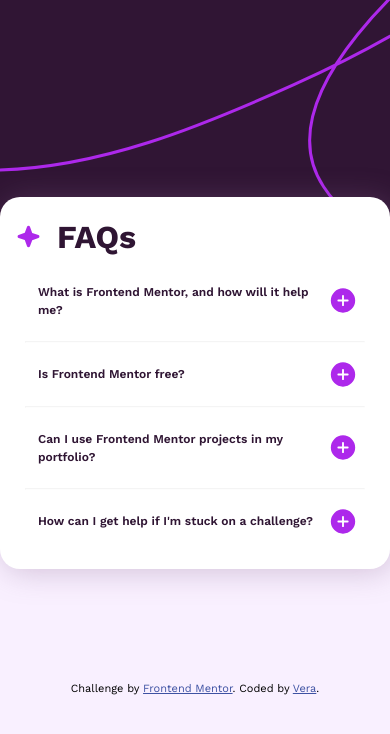
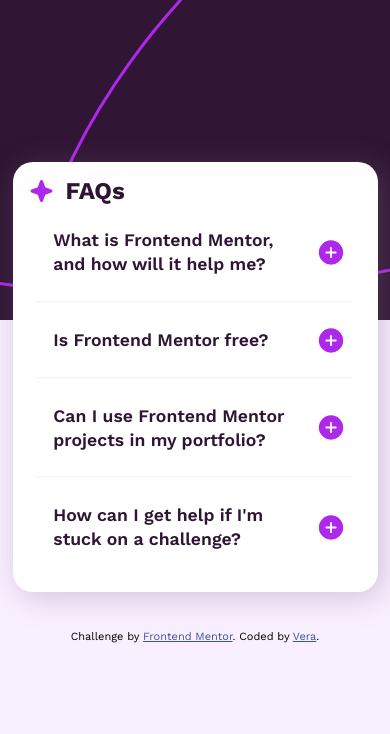
Before and after one commit to verakissyou17/FAQ-accordion, a plain HTML site: page index.html in a window 390 px wide. Drawn offline with nearby package versions, Linux system fonts and the light colour scheme.

Commit message:
Improve design

```diff
--- a/style.css
+++ b/style.css
@@ -10,7 +10,9 @@
     --ftw-700: 700;
   }
 
-  *, *::after, *::before {
+  *,
+  *::after,
+  *::before {
     box-sizing: border-box;
     margin: 0;
     padding: 0;
@@ -21,12 +23,15 @@
     background-color: var(--Light-pink);
     background-image: url(./images/background-pattern-desktop.svg);
     background-repeat: no-repeat;
-    min-height: 100vh;
+    background-position: top;
+    background-size: auto;
     display: flex;
     flex-direction: column;
     justify-content: center;
     align-items: center;
     margin: 0 auto;
+    min-height: 100vh;
+    line-height: 1.5rem;
   }
 
   hr {
@@ -41,11 +46,10 @@
     background-color: var(--White);
     width: 100%;
     max-width: 600px;
-    line-height: 1.5;
     padding: 1em;
-    margin: 5em auto;
+    margin: 0 auto;
     border-radius: 20px;
-    box-shadow: 3px 3px 30px hsla(293, 16%, 49%, 0.349);
+    box-shadow: 5px 5px 30px hsla(293, 16%, 49%, 0.349);
     display: flex;
     flex-direction: column;
     align-items: flex-start;
@@ -60,7 +64,7 @@
   h1 {
     color: var(--Dark-purple);
     font-weight: var(--ftw-700);
-    font-size: 3.5rem;
+    font-size: clamp(1.5rem, 4.5vw, 3rem);
     margin-left: .5em;
   }
 
@@ -73,6 +77,7 @@
     padding-inline: 1.5em;
     color: var(--Grayish-purple);
     font-size: 1rem;
+    transition: all 1s ease-in-out;
   }
 
   .accordion {
@@ -83,7 +88,7 @@
   }
 
   .accordion h2 {
-    font-size: 1.125rem;
+    font-size: clamp(1.1rem, 2.4vw, 1.2rem);
     font-weight: var(--ftw-600);
     padding: .5em;
     color: var(--Dark-purple);
@@ -103,17 +108,13 @@
       color: hsl(228, 45%, 44%);
     }
 
-    @media (max-width: 700px) {
+    @media (width < 500px) {
 
       header img {
         width: 25px;
       }
 
-      h1 {
-        font-size: 2rem
-      }
-
-      .accordion h2 {
-        font-size: .75rem;
+      .wrapper {
+        max-width: 365px;
       }
     }
```
